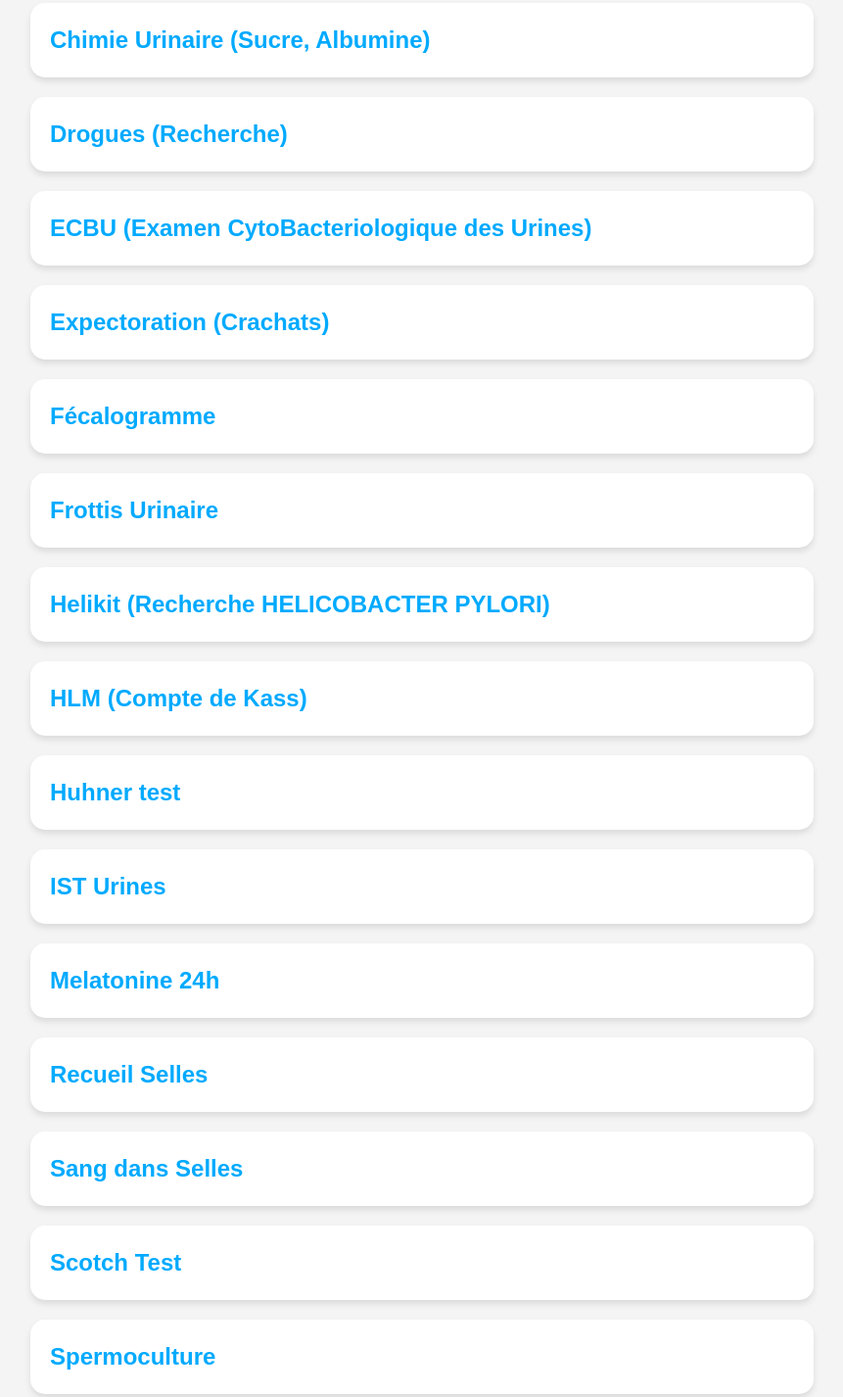
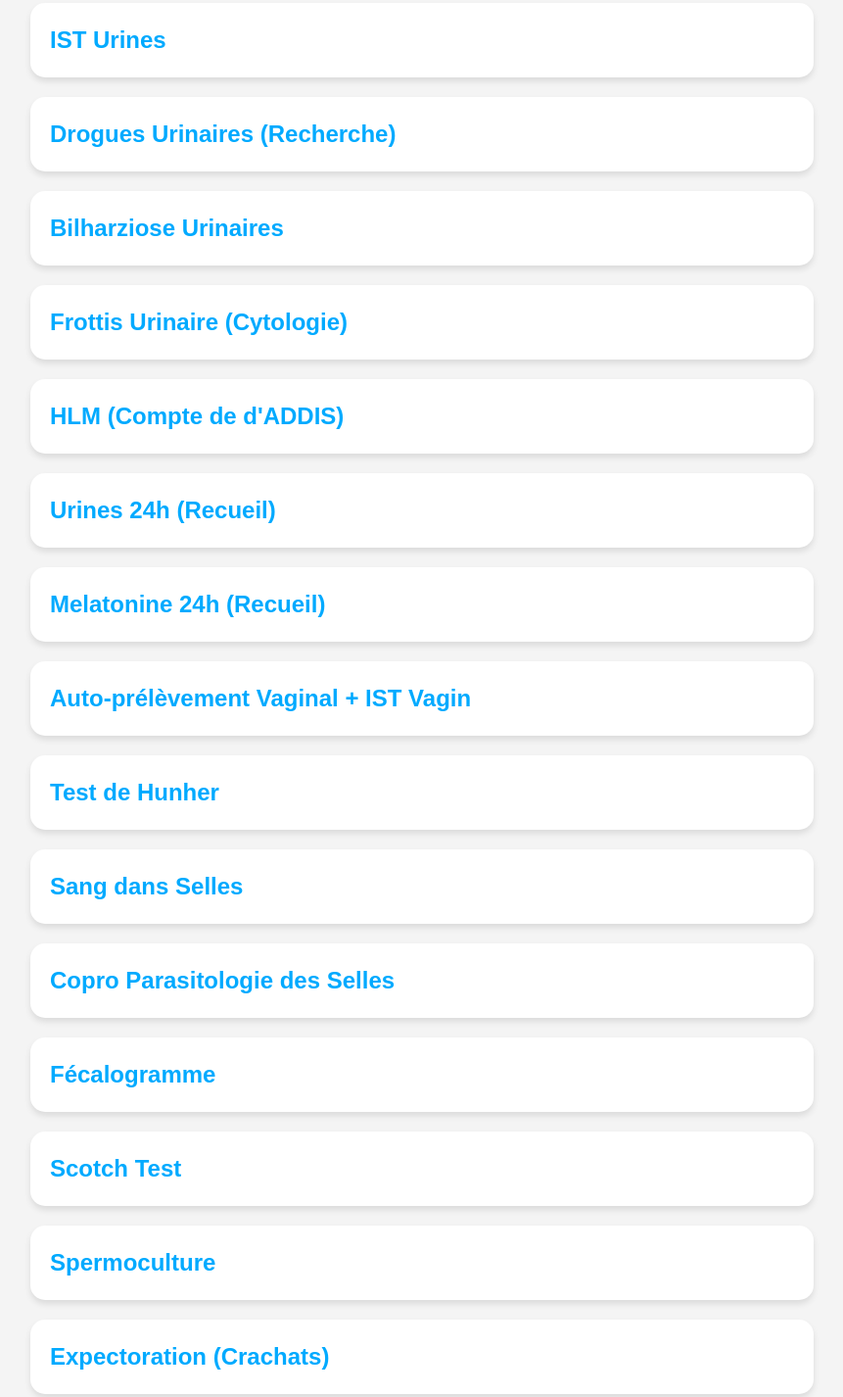
Before and after one commit to Miguelfr1/SiteLabo15, a plain HTML site: page preconisation.html in a window 1280 px wide. Shown: the part 491-1917 px from the top of the page at 98% size, without its empty margins (209-1070 px from the left). Drawn offline with nearby package versions, Linux system fonts and the light colour scheme.

Commit message:
Update preconisation.html

```diff
--- a/preconisation.html
+++ b/preconisation.html
@@ -115,60 +115,95 @@
         </div>
 
         <div id="pdfContainer">
+
             <div class="pdf-item">
-                <a href="./pdf/AutoprelevementVaginal.pdf" target="_blank">Auto-prélèvement Vaginal</a>
+                <a href="./pdf/ECBU.pdf" target="_blank">ECBU (Examen CytoBacteriologique des Urines)</a>
             </div>
-            <div class="pdf-item">
-                <a href="./pdf/Bilharziose.pdf" target="_blank">Bilharziose dans urines</a>
-            </div>
+
             <div class="pdf-item">
                 <a href="./pdf/ChimieUrinaire.pdf" target="_blank">Chimie Urinaire (Sucre, Albumine)</a>
             </div>
+
+
             <div class="pdf-item">
-                <a href="./pdf/Drogues.pdf" target="_blank">Drogues (Recherche)</a>
+                <a href="./pdf/MstUrines.pdf" target="_blank">IST Urines</a>
             </div>
+
             <div class="pdf-item">
-                <a href="./pdf/ECBU.pdf" target="_blank">ECBU (Examen CytoBacteriologique des Urines)</a>
+                <a href="./pdf/Drogues.pdf" target="_blank">Drogues Urinaires (Recherche)</a>
             </div>
+
+            <div class="pdf-item">
+                <a href="./pdf/Bilharziose.pdf" target="_blank">Bilharziose Urinaires</a>
+            </div>
+
+            <div class="pdf-item">
+                <a href="./pdf/FrottisUrinaire.pdf" target="_blank">Frottis Urinaire (Cytologie)</a>
+            </div>
+
+
+            <div class="pdf-item">
+                <a href="./pdf/HLM.pdf" target="_blank">HLM (Compte de d'ADDIS)</a>
+            </div>
+
+            <div class="pdf-item">
+                <a href="./pdf/Urines24h.pdf" target="_blank">Urines 24h (Recueil)</a>
+            </div>
+
+
+
+
+            <div class="pdf-item">
+                <a href="./pdf/Melatonine24h.pdf" target="_blank">Melatonine 24h (Recueil)</a>
+            </div>
+
+            <div class="pdf-item">
+                <a href="./pdf/AutoprelevementVaginal.pdf" target="_blank">Auto-prélèvement Vaginal + IST Vagin</a>
+            </div>
+
+            <div class="pdf-item">
+                <a href="./pdf/Huhner.pdf" target="_blank">Test de Hunher</a>
+            </div>
+
+
+
+            <div class="pdf-item">
+                <a href="./pdf/SangSelles.pdf" target="_blank">Sang dans Selles</a>
+            </div>
+
+            <div class="pdf-item">
+                <a href="./pdf/RecueilleSelles.pdf" target="_blank">Copro Parasitologie des Selles</a>
+            </div>
+
+            <div class="pdf-item">
+                <a href="./pdf/Fecalogramme.pdf" target="_blank">Fécalogramme</a>
+            </div>
+
+
+            <div class="pdf-item">
+                <a href="./pdf/ScotchTest.pdf" target="_blank">Scotch Test</a>
+            </div>
+
+            <div class="pdf-item">
+                <a href="./pdf/Spermoculture.pdf" target="_blank">Spermoculture</a>
+            </div>
+
             <div class="pdf-item">
                 <a href="./pdf/ExpectorationCrachat.pdf" target="_blank">Expectoration (Crachats)</a>
             </div>
-            <div class="pdf-item">
-                <a href="./pdf/Fecalogramme.pdf" target="_blank">Fécalogramme</a>
-            </div>
-            <div class="pdf-item">
-                <a href="./pdf/FrottisUrinaire.pdf" target="_blank">Frottis Urinaire</a>
-            </div>
+
+
+
+
             <div class="pdf-item">
                 <a href="./pdf/Helikit.pdf" target="_blank">Helikit (Recherche HELICOBACTER PYLORI)</a>
             </div>
-            <div class="pdf-item">
-                <a href="./pdf/HLM.pdf" target="_blank">HLM (Compte de Kass)</a>
-            </div>
-            <div class="pdf-item">
-                <a href="./pdf/Huhner.pdf" target="_blank">Huhner test</a>
-            </div>
-            <div class="pdf-item">
-                <a href="./pdf/MstUrines.pdf" target="_blank">IST Urines</a>
-            </div>
-            <div class="pdf-item">
-                <a href="./pdf/Melatonine24h.pdf" target="_blank">Melatonine 24h</a>
-            </div>
-            <div class="pdf-item">
-                <a href="./pdf/RecueilleSelles.pdf" target="_blank">Recueil Selles</a>
-            </div>
-            <div class="pdf-item">
-                <a href="./pdf/SangSelles.pdf" target="_blank">Sang dans Selles</a>
-            </div>
-            <div class="pdf-item">
-                <a href="./pdf/ScotchTest.pdf" target="_blank">Scotch Test</a>
-            </div>
-            <div class="pdf-item">
-                <a href="./pdf/Spermoculture.pdf" target="_blank">Spermoculture</a>
-            </div>
-            <div class="pdf-item">
-                <a href="./pdf/Urines24h.pdf" target="_blank">Urines 24h</a>
-            </div>
+
+
+
+
+
+
         </div>
     </section>
 
```
